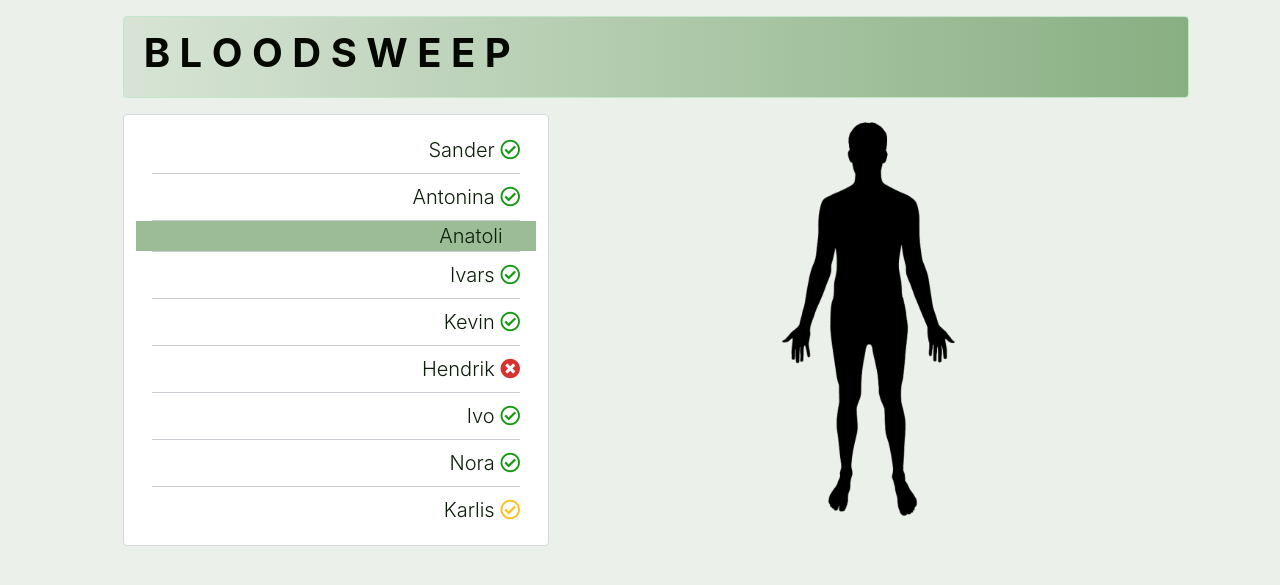
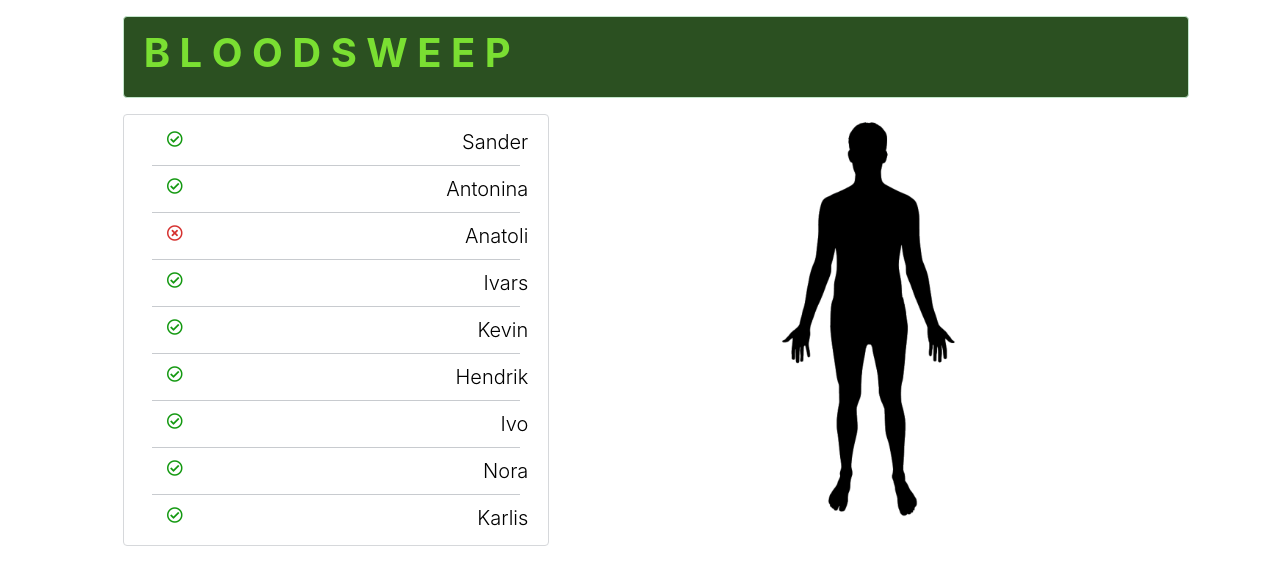
Before and after one commit to KaptenTiiguDev/uniform, a Flask app: page / in a window 1280 px wide. Shown: the top 585 px of the page. Run offline with Flask 2, Linux system fonts and the light colour scheme; data that the repository does not hold is empty; some libraries are stand-ins or nearby versions.

Commit message:
better design 4

```diff
--- a/static/style.css
+++ b/static/style.css
@@ -14,9 +14,7 @@
     left: 0;
     z-index: 100;
 }
-body{
-background-color:#ebf1ea;
-}
+
 .body-spot {
     position: absolute;
     z-index: 200;
@@ -71,17 +69,18 @@ background-color:#ebf1ea;
 }
 
 .alert-success{
-    background-image: linear-gradient(-90deg,#88af82,#d7e4d5);
+    background-color: #2B5021;
+    color: #7ADF32;
 
 }
 .alert-info{
-    background-color:#74a26d;
-    color: #ffdb83;
+    background-color:#7ADF32;
+    color: #6D000A;
 }
 
 h1{
     font-weight:580;
-    color:#050800;
+    color:#7ADF32;
 }
 p{
     color:#0b1e08;
@@ -99,3 +98,6 @@ p{
 hr{
     margin: 8px;
 }
+
+.lead{
+color:#000;}
--- a/templates/index.html
+++ b/templates/index.html
@@ -20,23 +20,59 @@
             <div class="row justify-content-center">
                 <div class="col-md-4 text-right p-0" style="height:100%;">
                     <div class="col-md-12 alert alert-secondary text-white">
-                        <p class="lead">Sander&nbsp;<i class="far fa-check-circle far-normal"></i></p>
+<div class="row">
+<div class="col-md-2 pull-right"><i class="far fa-check-circle far-normal"></i></div>
+<div class="col-md-2 pull-right"></div>
+<div class="col-md-8 pull-left lead">Sander</div>
+</div>
 <hr>
-                        <p class="lead">Antonina&nbsp;<i class="far fa-check-circle far-normal"></i></p>
+<div class="row">
+<div class="col-md-2 pull-right"><i class="far fa-check-circle far-normal"></i></div>
+<div class="col-md-2 pull-right"></div>
+<div class="col-md-8 pull-left lead">Antonina</div>
+</div>
 <hr>
-                        <p class="lead warning">Anatoli&nbsp;&nbsp;&nbsp;&nbsp;&nbsp;&nbsp;</p>
+<div class="row">
+<div class="col-md-2 pull-right"><i class="far fa-times-circle far-danger"></i></div>
+<div class="col-md-2 pull-right"></div>
+<div class="col-md-8 pull-left lead">Anatoli</div>
+</div>
 <hr>
-                        <p class="lead">Ivars&nbsp;<i class="far fa-check-circle far-normal"></i></p>
+<div class="row">
+<div class="col-md-2 pull-right"><i class="far fa-check-circle far-normal"></i></div>
+<div class="col-md-2 pull-right"></div>
+<div class="col-md-8 pull-left lead">Ivars</div>
+</div>
 <hr>
-                        <p class="lead">Kevin&nbsp;<i class="far fa-check-circle far-normal"></i></p>
+<div class="row">
+<div class="col-md-2 pull-right"><i class="far fa-check-circle far-normal"></i></div>
+<div class="col-md-2 pull-right"></div>
+<div class="col-md-8 pull-left lead">Kevin</div>
+</div>
 <hr>
-                        <p class="lead">Hendrik&nbsp;<i class="far fa-times-circle far-danger font-weight-bold"></i></p>
+<div class="row">
+<div class="col-md-2 pull-right"><i class="far fa-check-circle far-normal"></i></div>
+<div class="col-md-2 pull-right"></div>
+<div class="col-md-8 pull-left lead">Hendrik</div>
+</div>
 <hr>
-                        <p class="lead">Ivo&nbsp;<i class="far fa-check-circle far-normal"></i></p>
+<div class="row">
+<div class="col-md-2 pull-right"><i class="far fa-check-circle far-normal"></i></div>
+<div class="col-md-2 pull-right"></div>
+<div class="col-md-8 pull-left lead">Ivo</div>
+</div>
 <hr>
-                        <p class="lead">Nora&nbsp;<i class="far fa-check-circle far-normal"></i></p>
+<div class="row">
+<div class="col-md-2 pull-right"><i class="far fa-check-circle far-normal"></i></div>
+<div class="col-md-2 pull-right"></div>
+<div class="col-md-8 pull-left lead">Nora</div>
+</div>
 <hr>
-			<p class="lead">Karlis&nbsp;<i class="far fa-check-circle far-warn"></i></p>
+<div class="row">
+<div class="col-md-2 pull-right"><i class="far fa-check-circle far-normal"></i></div>
+<div class="col-md-2 pull-right"></div>
+<div class="col-md-8 pull-left lead">Karlis</div>
+</div>
 
                     </div>
                 </div>
```
Lines whose indentation alone changed are shown as unchanged.
